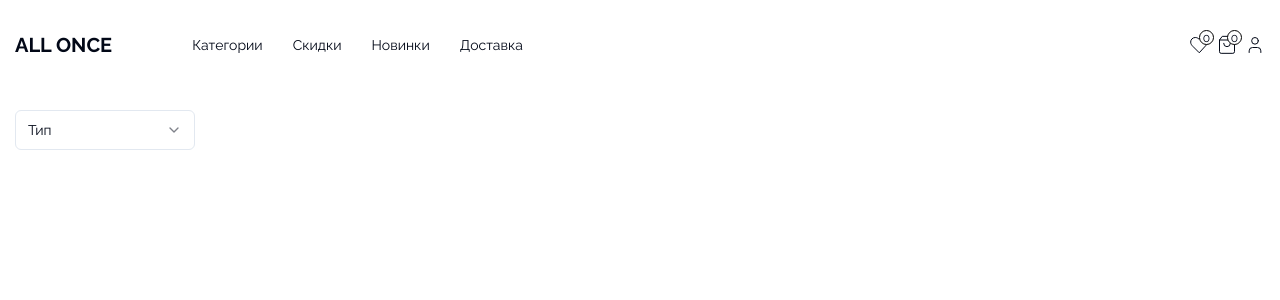
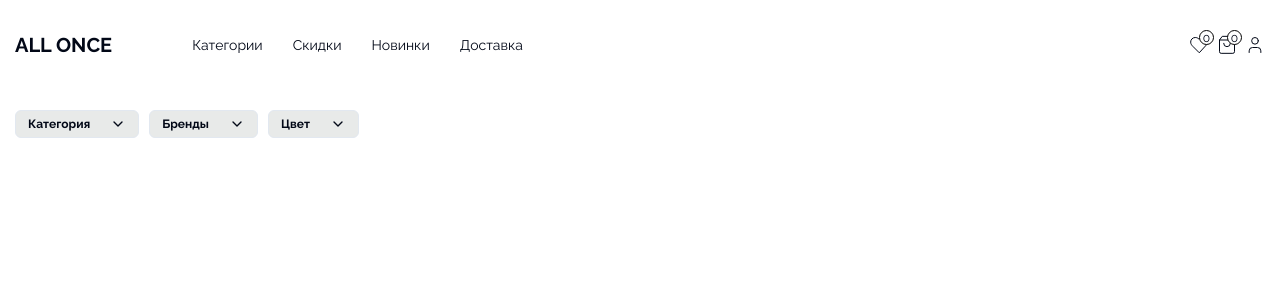
Before and after one commit to kersor/next-store, a Next.js app in the folder frontend/: page / in a window 1280 px wide. Shown: the top 300 px of the page. Built offline with nearby package versions, Linux system fonts and the light colour scheme.

Commit message:
Надо убрать select

```diff
--- a/frontend/components/shared/Top-bar.tsx
+++ b/frontend/components/shared/Top-bar.tsx
@@ -2,17 +2,7 @@ import { cn } from "@/lib/utils"
 import { Flex } from "./Flex"
 
 import { SelectCustom } from "../ui/select-custom"
-
-export const DATA_TYPE = [
-    {
-        title: 'Телевизоры',
-        value: '1'
-    },
-    {
-        title: 'Аудио',
-        value: '2'
-    }
-]
+import { FILTER_BRANDS, FILTER_CATEGORY, FILTER_COLORS, FILTER_SALE } from "@/config/filters.config"
 
 
 interface ITopBar {
@@ -23,9 +13,18 @@ export function TopBar ({
     className
 }: ITopBar) {
     return (
-        <Flex className={cn("mt-[20px]", className)}>
+        <Flex className={cn("mt-[20px] gap-[10px]", className)}>
             <SelectCustom
-                data={DATA_TYPE}
+                data={FILTER_CATEGORY.data}
+                placeholder={FILTER_CATEGORY.placeholder}
+            />
+            <SelectCustom
+                data={FILTER_BRANDS.data}
+                placeholder={FILTER_BRANDS.placeholder}
+            />
+            <SelectCustom
+                data={FILTER_COLORS.data}
+                placeholder={FILTER_COLORS.placeholder}
             />
         </Flex>
     )
--- a/frontend/components/ui/select-custom.tsx
+++ b/frontend/components/ui/select-custom.tsx
@@ -9,18 +9,20 @@ import {
 
 interface ISelectCustom {
     className?: string,
-    data: any
+    data: any,
+    placeholder: string
 }
 
 export function SelectCustom ({
     className,
-    data
+    data,
+    placeholder
 }: ISelectCustom) {
     return (
         <div className={cn("", className)}>
             <Select>
-                <SelectTrigger className="w-[180px]">
-                    <SelectValue placeholder="Тип" />
+                <SelectTrigger className="w-full">
+                    <SelectValue placeholder={placeholder} />
                 </SelectTrigger>
                 <SelectContent>
                     {
--- a/frontend/components/ui/select.tsx
+++ b/frontend/components/ui/select.tsx
@@ -19,14 +19,14 @@ const SelectTrigger = React.forwardRef<
   <SelectPrimitive.Trigger
     ref={ref}
     className={cn(
-      "flex h-10 w-full items-center justify-between rounded-md border border-input bg-background px-3 py-2 text-sm ring-offset-background placeholder:text-muted-foreground focus:outline-none focus:ring-2 focus:ring-ring focus:ring-offset-2 disabled:cursor-not-allowed disabled:opacity-50 [&>span]:line-clamp-1",
+      "flex h-auto w-full items-center justify-between rounded-md border border-input bg-[#e8eae9] font-bold px-3 py-1 text-[12px] ring-offset-background placeholder:text-muted-foreground focus:outline-none focus:ring-2 focus:ring-ring focus:ring-offset-2 disabled:cursor-not-allowed disabled:opacity-50 [&>span]:line-clamp-1",
       className
     )}
     {...props}
   >
     {children}
     <SelectPrimitive.Icon asChild>
-      <ChevronDown className="h-4 w-4 opacity-50" />
+      <ChevronDown className="h-4 w-4 opacity-100 ml-[20px]" />
     </SelectPrimitive.Icon>
   </SelectPrimitive.Trigger>
 ))
@@ -118,7 +118,7 @@ const SelectItem = React.forwardRef<
   <SelectPrimitive.Item
     ref={ref}
     className={cn(
-      "relative flex w-full cursor-default select-none items-center rounded-sm py-1.5 pl-8 pr-2 text-sm outline-none focus:bg-accent focus:text-accent-foreground data-[disabled]:pointer-events-none data-[disabled]:opacity-50",
+      "relative flex w-full select-none items-center rounded-sm py-1.5 pl-8 pr-2 text-[12px] cursor-pointer outline-none focus:bg-accent focus:text-accent-foreground data-[disabled]:pointer-events-none data-[disabled]:opacity-50",
       className
     )}
     {...props}
--- /dev/null
+++ b/frontend/config/filters.config.ts
@@ -0,0 +1,77 @@
+export const FILTER_CATEGORY = {
+    placeholder: 'Категория',
+    data: [
+        {
+            title: 'Все категории',
+            value: 'all_categoey',
+        },
+        {
+            title: 'Смартфоны и планшеты',
+            value: 'phones_tablets',
+        },
+        {
+            title: 'Ноутбуки и компьютеры',
+            value: 'laptops_computers',
+        },
+        {
+            title: 'Телевизоры и проекторы',
+            value: 'tvs_projectors',
+        },
+        {
+            title: 'Аудио и видеотехника',
+            value: 'audio_video',
+        },
+        {
+            title: 'Фото и видеокамеры',
+            value: 'photo_video',
+        },
+        {
+            title: 'Игровые консоли и аксессуары',
+            value: 'game_consoles_accessories',
+        },
+        {
+            title: 'Умные часы и фитнес-трекеры',
+            value: 'smartwatches_fitness_trackers',
+        },
+        {
+            title: 'Бытовая техника',
+            value: 'household_appliances',
+        }
+    ]
+}
+
+export const FILTER_BRANDS = {
+    placeholder: 'Бренды',
+    data: [
+        {
+            title: 'Все бренды',
+            value: 'all_brands',
+        },
+        {
+            title: 'Apple',
+            value: 'apple',
+        },
+        {
+            title: 'Xiaomi',
+            value: 'xiaomi',
+        },
+    ]
+}
+
+export const FILTER_COLORS = {
+    placeholder: 'Цвет',
+    data: [
+        {
+            title: 'Все цвета',
+            value: 'all_colors',
+        },
+        {
+            title: 'Красный',
+            value: 'red',
+        },
+        {
+            title: 'Синий',
+            value: 'blue',
+        },
+    ]
+}
--- a/frontend/config/menu.config.ts
+++ b/frontend/config/menu.config.ts
@@ -1,6 +1,3 @@
-
-
-
 export const menu = [
     {
         link: "/",
```
Also changed, not shown: 1 other file (tests, documents, lock files or other folders).
